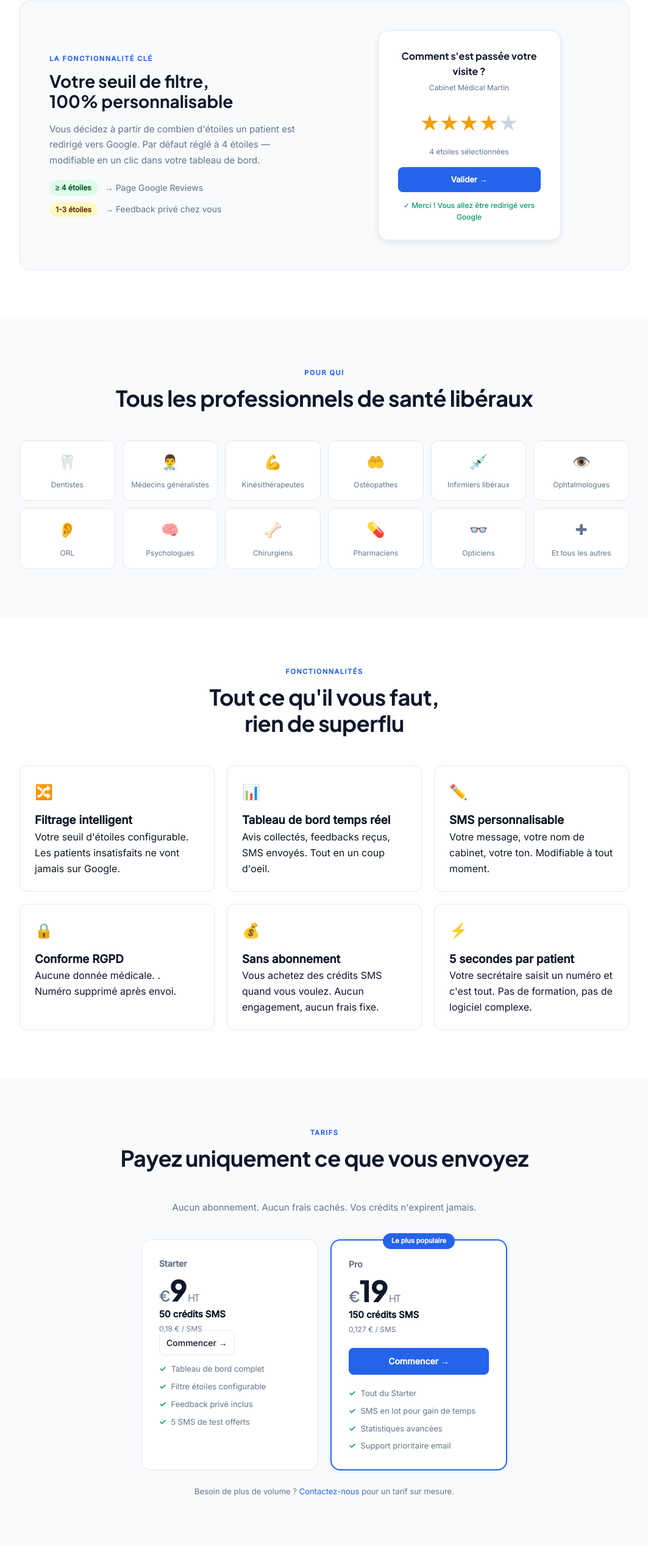
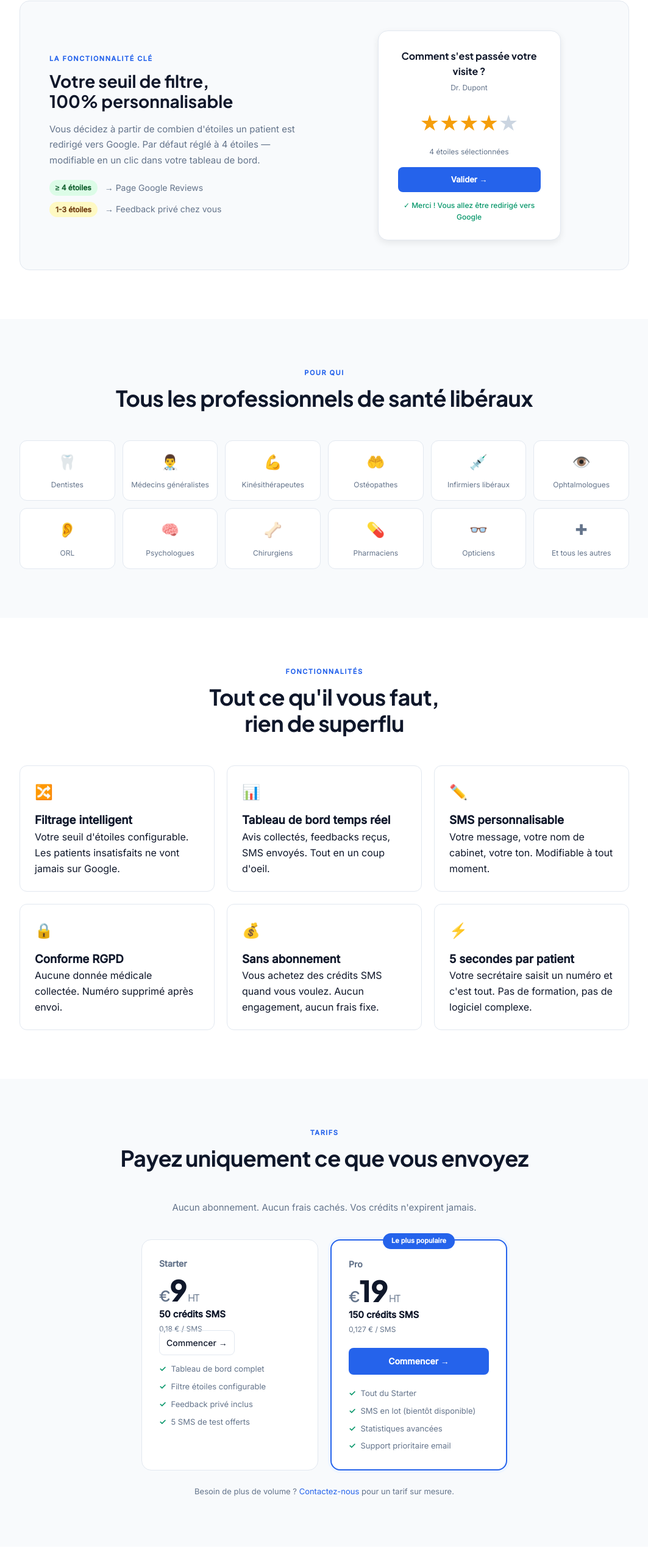
Before and after one commit to mq92330/reputo, a Next.js app: page / in a window 1280 px wide. Shown: the part 1736-4302 px from the top of the page at 61% size, without its empty margins (108-1171 px from the left). Built offline with nearby package versions, Linux system fonts and the light colour scheme.

Commit message:
fix landing page bugs

```diff
--- a/app/page.js
+++ b/app/page.js
@@ -139,7 +139,7 @@ export default function LandingPage() {
             <div className={styles.filterRight}>
               <div className={styles.filterMockup}>
                 <div className={styles.fmTitle}>Comment s'est passée votre visite ?</div>
-                <div className={styles.fmCabinet}>Cabinet Médical Martin</div>
+                <div className={styles.fmCabinet}>Dr. Dupont</div>
                 <div className={styles.fmStars}>
                   {[1,2,3,4,5].map(s => (
                     <span key={s} className={s <= 4 ? styles.fmStarOn : styles.fmStarOff}>★</span>
@@ -193,7 +193,7 @@ export default function LandingPage() {
               { icon:'🔀', title:'Filtrage intelligent', text:'Votre seuil d\'étoiles configurable. Les patients insatisfaits ne vont jamais sur Google.' },
               { icon:'📊', title:'Tableau de bord temps réel', text:'Avis collectés, feedbacks reçus, SMS envoyés. Tout en un coup d\'oeil.' },
               { icon:'✏️', title:'SMS personnalisable', text:'Votre message, votre nom de cabinet, votre ton. Modifiable à tout moment.' },
-              { icon:'🔒', title:'Conforme RGPD', text:'Aucune donnée médicale. . Numéro supprimé après envoi.' },
+              { icon:'🔒', title:'Conforme RGPD', text:'Aucune donnée médicale collectée. Numéro supprimé après envoi.' },
               { icon:'💰', title:'Sans abonnement', text:'Vous achetez des crédits SMS quand vous voulez. Aucun engagement, aucun frais fixe.' },
               { icon:'⚡', title:'5 secondes par patient', text:'Votre secrétaire saisit un numéro et c\'est tout. Pas de formation, pas de logiciel complexe.' },
             ].map(f => (
@@ -243,7 +243,7 @@ export default function LandingPage() {
                 Commencer →
               </a>
               <div className={styles.pricingFeatures}>
-                {['Tout du Starter','SMS en lot pour gain de temps','Statistiques avancées','Support prioritaire email'].map(f => (
+                {['Tout du Starter','SMS en lot (bientôt disponible)','Statistiques avancées','Support prioritaire email'].map(f => (
                   <div key={f} className={styles.pricingFeat}><span className={styles.pricingCheck}>✓</span>{f}</div>
                 ))}
               </div>
@@ -321,7 +321,7 @@ export default function LandingPage() {
           </div>
         </div>
         <div className={styles.footerBottom}>
-          <span>© 2026 Reputo · France</span>
+          <span>© 2026 Reputo</span>
           <span>Conforme RGPD</span>
         </div>
       </footer>
```
